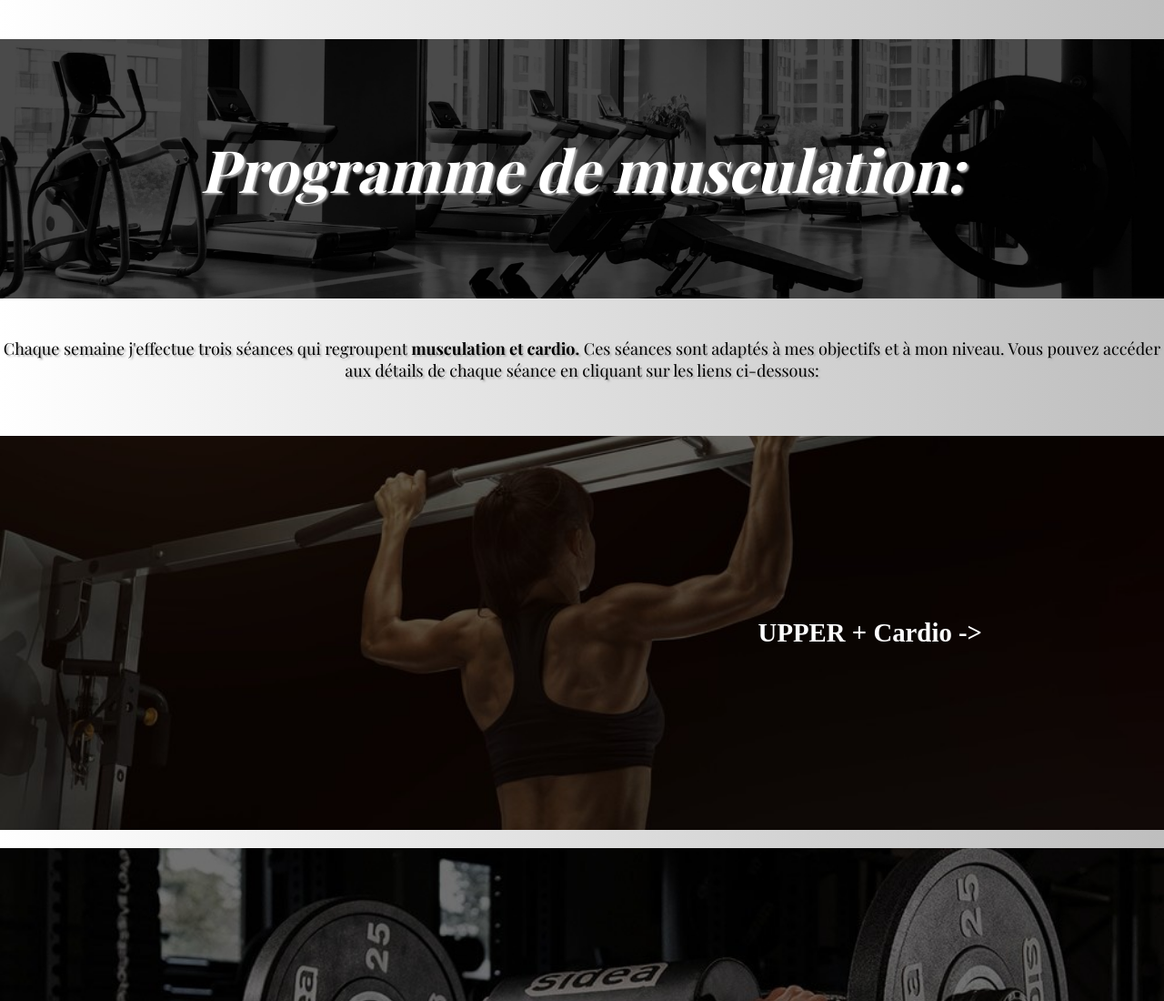
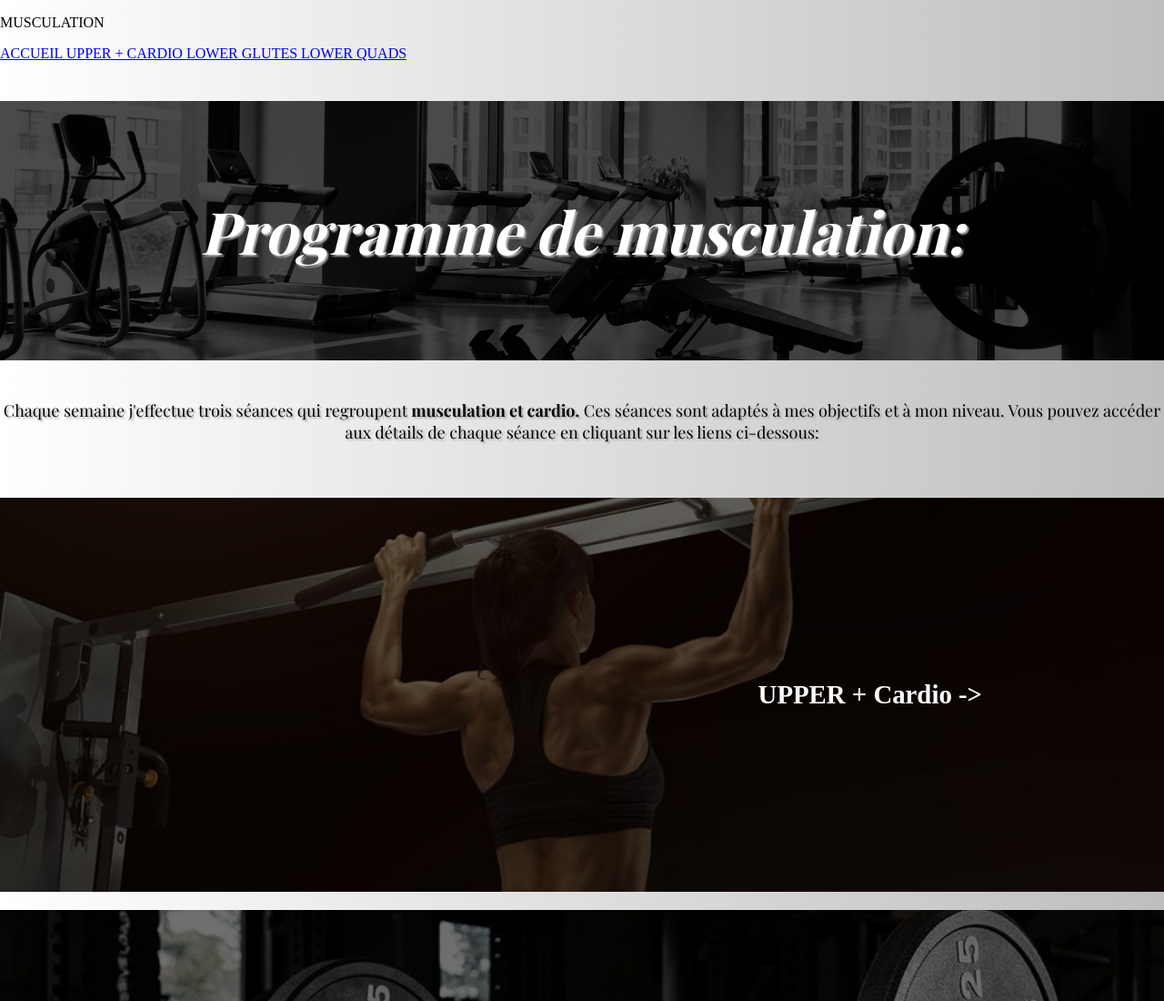
Before and after one commit to chloeliebeaux-design/site-web-musculation, a plain HTML site: page index.html in a window 1280 px wide. Shown: the top 1100 px of the page at 91% size. Drawn offline with nearby package versions, Linux system fonts and the light colour scheme; a web font is replaced by a local one.

Commit message:
Update index.html

```diff
--- a/index.html
+++ b/index.html
@@ -2,6 +2,7 @@
 <html lang="fr">
 <head>
     <meta charset="utf-8">
+    <meta name="viewport" content="width=device-width, initial-scale=1.0">
     <title>MUSCULATION</title>
     <link rel="stylesheet" href="style.css">
     <link rel="preconnect" href="https://fonts.googleapis.com">
@@ -12,8 +13,27 @@
     <link href="https://fonts.googleapis.com/css2?family=Playfair+Display:ital,wght@0,400..900;1,400..900&family=Roboto:ital,wght@0,100..900;1,100..900&display=swap" rel="stylesheet">
 </head>
 <body>
-    <header>
-    <h1 class="titre">Programme de musculation:</h1></header>
+<header>
+    <div class="menu">
+    <p class="title1">
+        MUSCULATION
+    </p>
+    <a href="index.html" class="menutext">
+        ACCUEIL
+    </a>
+    <a href="séance_pecs.html" class="menutext">
+        UPPER + CARDIO
+    </a>
+    <a href="séance glutes.html" class="menutext">
+        LOWER GLUTES
+    </a>
+    <a href="seance_quad.html" class="menutext">
+        LOWER QUADS
+    </a>
+    </div>
+</header>
+
+    <h1 class="titre">Programme de musculation:</h1>
     <p class="intro">Chaque semaine j'effectue trois séances qui regroupent <span class="mot">musculation et cardio.</span> Ces séances sont adaptés à mes
         objectifs et à mon niveau. Vous pouvez accéder aux détails de chaque séance en cliquant sur les liens ci-dessous:
     </p>
```
